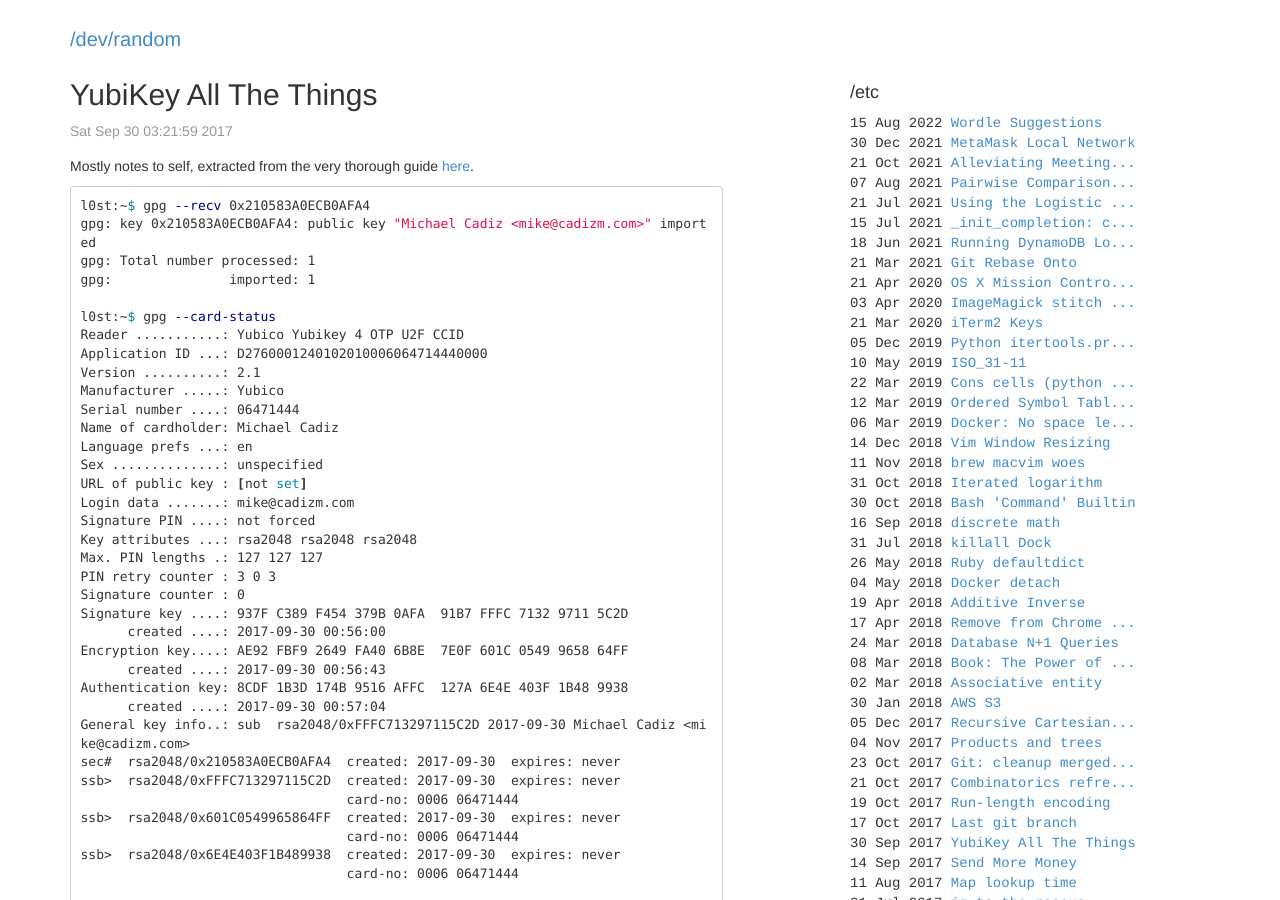
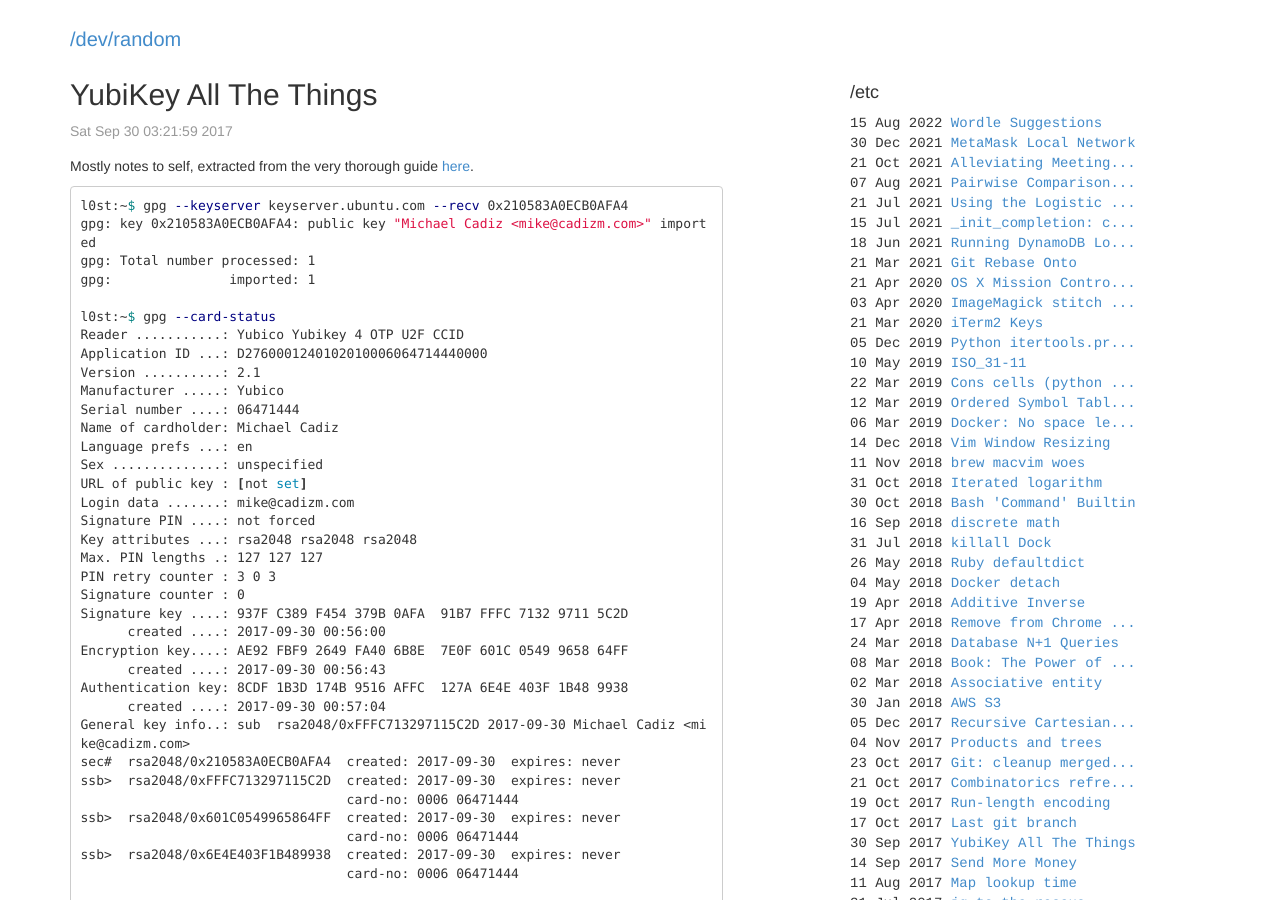
Before and after one commit to cadizm/blog.mcadiz.com, a Jekyll site: the page built from _posts/2017-09-29-yubikey-all-the-things.md, in a window 1280 px wide and 900 px high. Built offline with Jekyll 4.4.1, drawn with Linux system fonts in a browser that asks for light colours; nearby versions of some CDN libraries; library files that are not in the unit come from our copies.

Commit message:
Add keyserver argument for yubikey article

````diff
--- a/_posts/2017-09-29-yubikey-all-the-things.md
+++ b/_posts/2017-09-29-yubikey-all-the-things.md
@@ -7,7 +7,7 @@
 Mostly notes to self, extracted from the very thorough guide [here](https://github.com/drduh/YubiKey-Guide/blob/master/README.md).
 
 ```bash
-l0st:~$ gpg --recv 0x210583A0ECB0AFA4
+l0st:~$ gpg --keyserver keyserver.ubuntu.com --recv 0x210583A0ECB0AFA4
 gpg: key 0x210583A0ECB0AFA4: public key "Michael Cadiz <mike@cadizm.com>" imported
 gpg: Total number processed: 1
 gpg:               imported: 1
````
